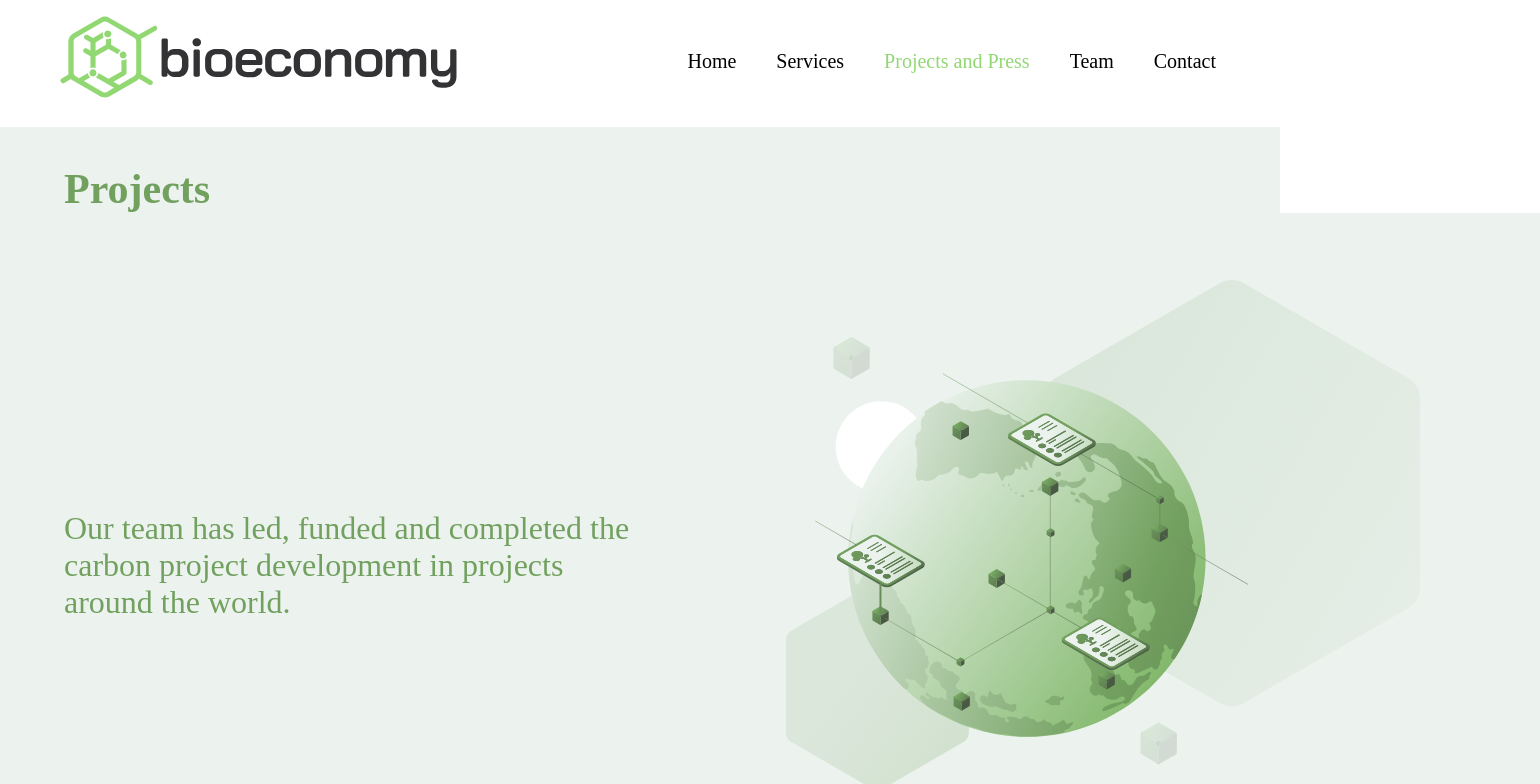
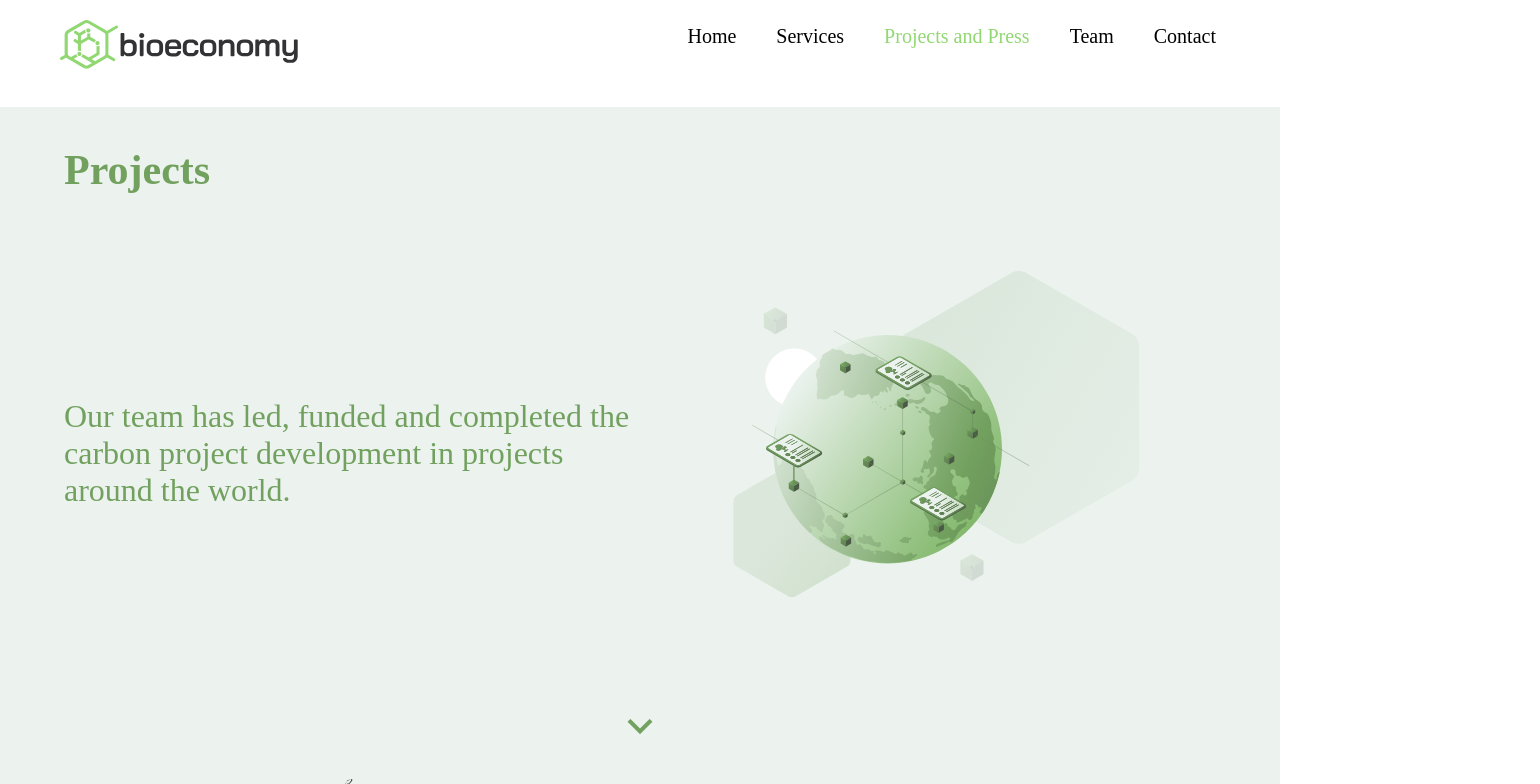
Before and after one commit to perlin-network/perl-bio-website, a React (Create React App) app: page /projects in a window 1280 px wide. Shown: the top 784 px of the page, 1540 px wide, since content can reach past the window. Built offline with nearby package versions, Linux system fonts and the light colour scheme; a web font is replaced by a local one.

Commit message:
fix: fixes and adjustments

```diff
--- a/src/components/Navbar.js
+++ b/src/components/Navbar.js
@@ -58,14 +58,14 @@ export default function Navbar() {
         <Slide appear={trigger} direction="down" in={!trigger}>
         <div className={classes.root}>
             <Grid container direction='row' justify='space-between'>
-                <Grid item justify='flex-start' style={{marginLeft:'4%'}}>
+                <Grid item style={{marginLeft:'4%'}}>
                     <Button className={classes.logoButton}>
                         <Link href='/' rel='noopener noreferrer' >
-                            <img src={LogoSvg} style={{height:"83.22px",}} alt=''/>
+                            <img src={LogoSvg} style={{height:"50px",}} alt=''/>
                         </Link>
                     </Button>
                 </Grid>
-                <Grid item justify='flex-end' style={{marginTop:'50px', marginRight:'5%', marginLeft:"5%"}}>
+                <Grid item style={{marginTop:'25px', marginRight:'5%', marginLeft:"5%"}}>
                     <Grid container className={classes.navButton} justify='space-evenly' spacing={5}>
                         {navLinks.map(i=>{
                             return(
--- a/src/pages/Projects.js
+++ b/src/pages/Projects.js
@@ -44,7 +44,7 @@ const useStyles=makeStyles({
         fontSize:'32px'
     },
     heroImage:{
-        textAlign:'center'
+        textAlign:'center',
     },
     '@keyframes bounce':{
         'from':{
@@ -155,7 +155,7 @@ function Projects() {
                         Our team has led, funded and completed the carbon project development in projects around the world.
                     </Grid>
                     <Grid item className={classes.heroImage} xs={12} md={6}>
-                        <img src={illustrationSvg} alt='illustration'/>
+                        <img src={illustrationSvg} alt='illustration' style={{maxWidth:'100%'}}/>
                     </Grid>
                 </Grid>
                 <div className={classes.downArrow} >
--- a/src/pages/Services.js
+++ b/src/pages/Services.js
@@ -35,9 +35,6 @@ const useStyles=makeStyles({
     heroText:{
         color:'#72A15F',
         fontSize:'24px'
-    },
-    heroIllustration:{
-        // maxWidth:'100%'
     },
     iconButton:{
         borderRadius:'50%'
--- a/src/pages/Splash.js
+++ b/src/pages/Splash.js
@@ -304,7 +304,7 @@ function Splash() {
                             </Grid>
                         </Grid>
                     <Grid container direction='row' justify='space-evenly'>
-                        <Grid item style={{ maxWidth:'35vw', height:'500px'}} xs={12} md={6}>
+                        <Grid item style={{ maxWidth:'35vw', height:'800px'}} xs={12} md={6}>
                             <MyResponsivePie setPieColumn={setPieColumn}/>
                         </Grid>
                         <Grid item xs={12} md={6}>
```
